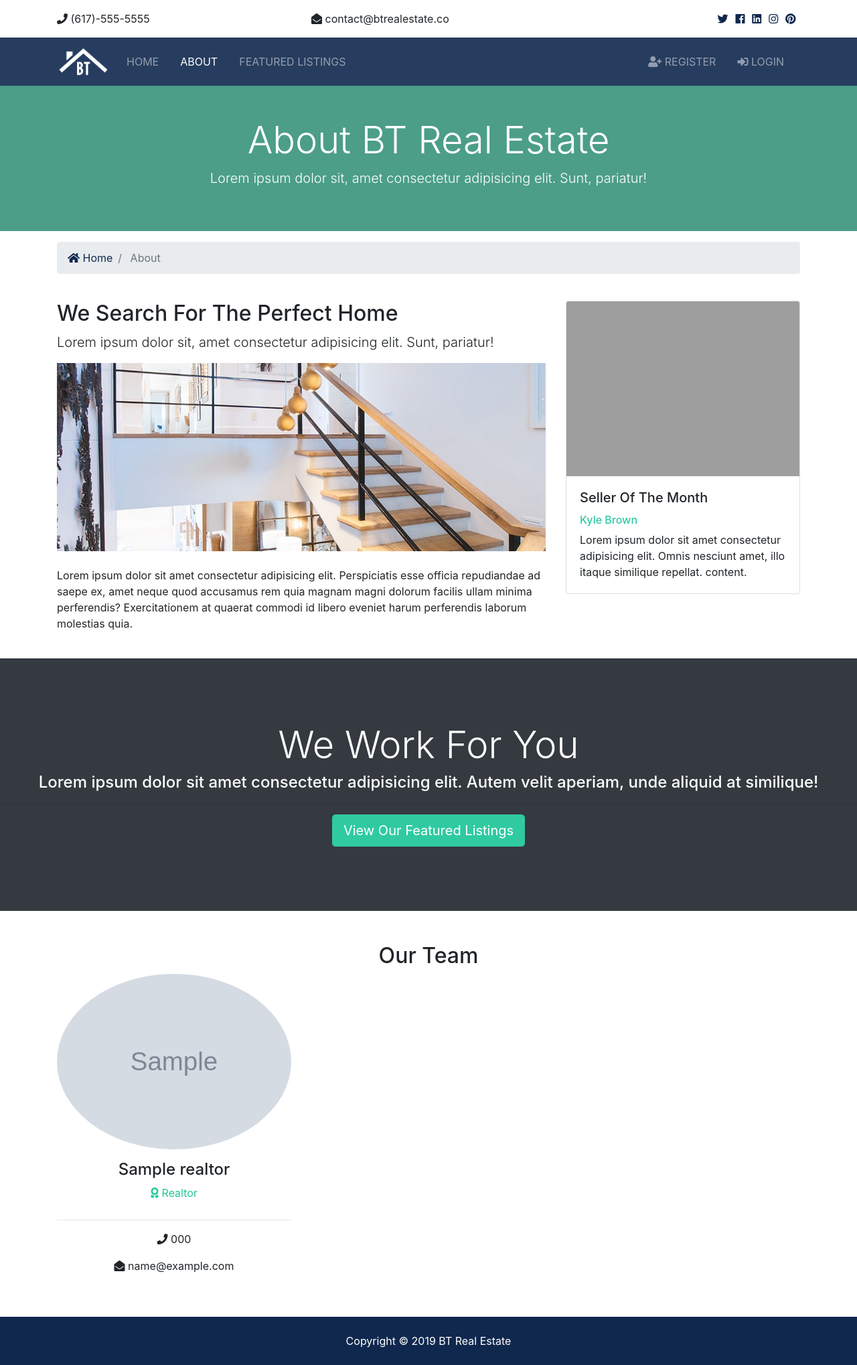
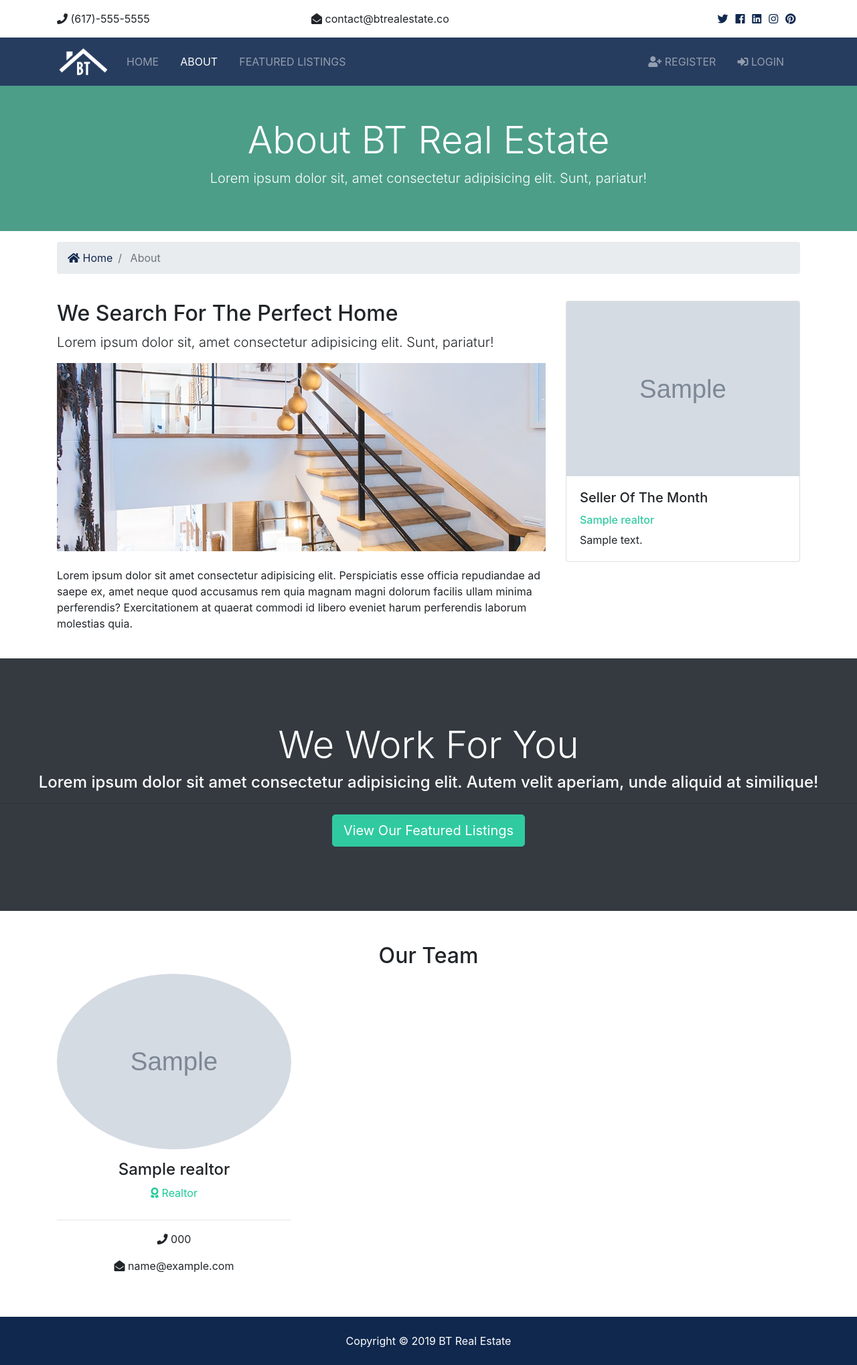
Before and after one commit to znss1989/bt-realestate-site, a Django app: page /about in a window 1280 px wide. Shown: the whole page at 67% size. Run offline with Django 3.2, Linux system fonts and the light colour scheme; tables that the repository leaves empty hold one stand-in row (values such as "Sample post"); grey boxes marked "Sample" are stand-in pictures; some libraries are stand-ins or nearby versions; grey boxes are pictures that could not be loaded.

Commit message:
have dynamic mvp realtor

```diff
--- a/templates/pages/about.html
+++ b/templates/pages/about.html
@@ -41,16 +41,19 @@
           commodi id libero eveniet harum perferendis laborum molestias quia.</p>
       </div>
       <div class="col-md-4">
-        <div class="card">
-          <img class="card-img-top" src="assets/img/realtors/kyle.jpg" alt="Seller of the month">
-          <div class="card-body">
-            <h5 class="card-title">Seller Of The Month</h5>
-            <h6 class="text-secondary">Kyle Brown</h6>
-            <p class="card-text">Lorem ipsum dolor sit amet consectetur adipisicing elit. Omnis nesciunt amet, illo itaque similique repellat.
-              content.
-            </p>
-          </div>
-        </div>
+        {% if mvp_realtors %}
+          {% for realtor in mvp_realtors %}
+            <div class="card">
+              <img class="card-img-top" src="{{ realtor.photo.url }}" alt="Seller of the month">
+              <div class="card-body">
+                <h5 class="card-title">Seller Of The Month</h5>
+                <h6 class="text-secondary">{{ realtor.name }}</h6>
+                <p class="card-text">{{ realtor.description}}</p>
+              </div>
+            </div>
+          {% endfor %}
+        {% endif %}
+
       </div>
     </div>
   </div>
```
